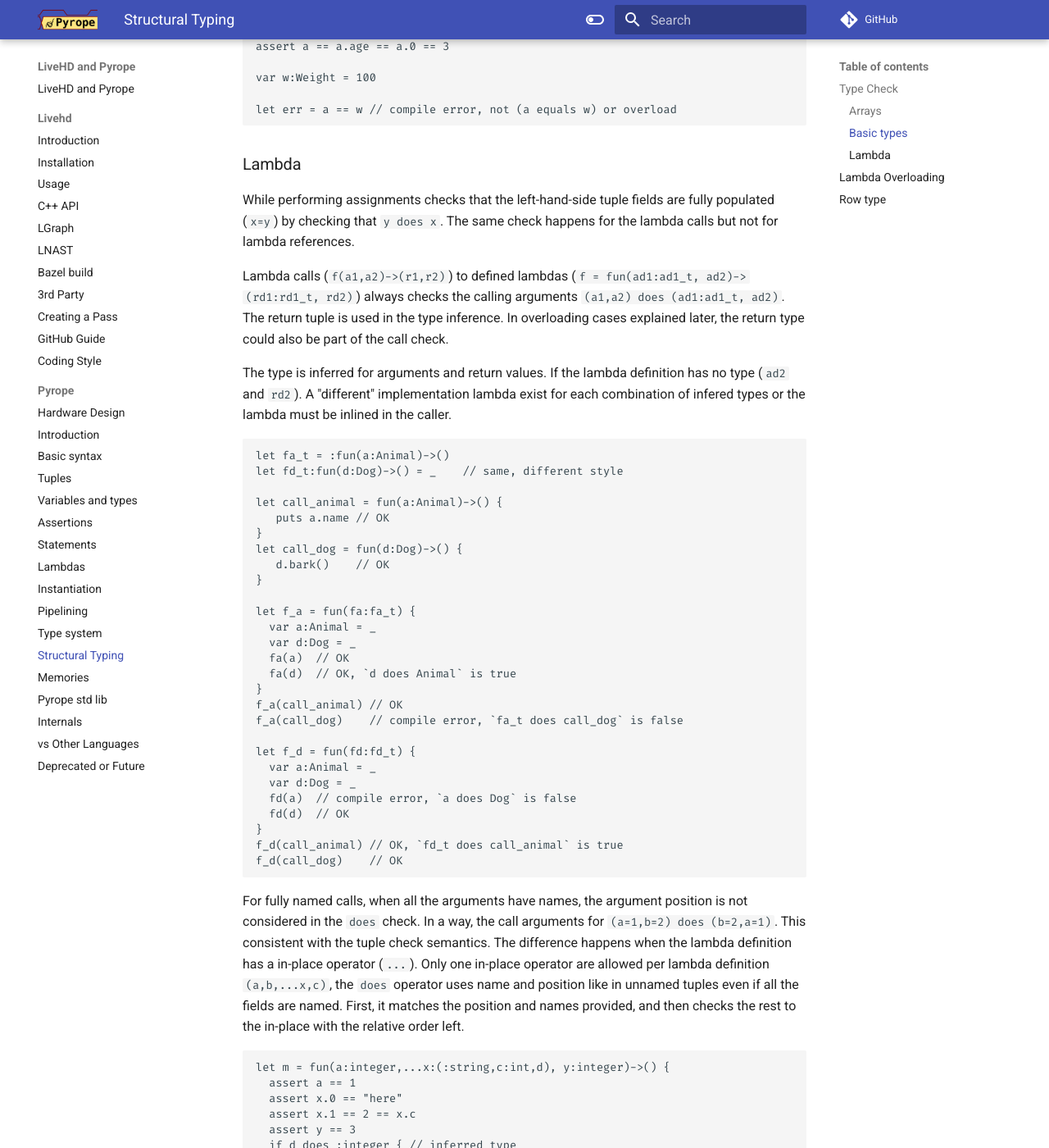
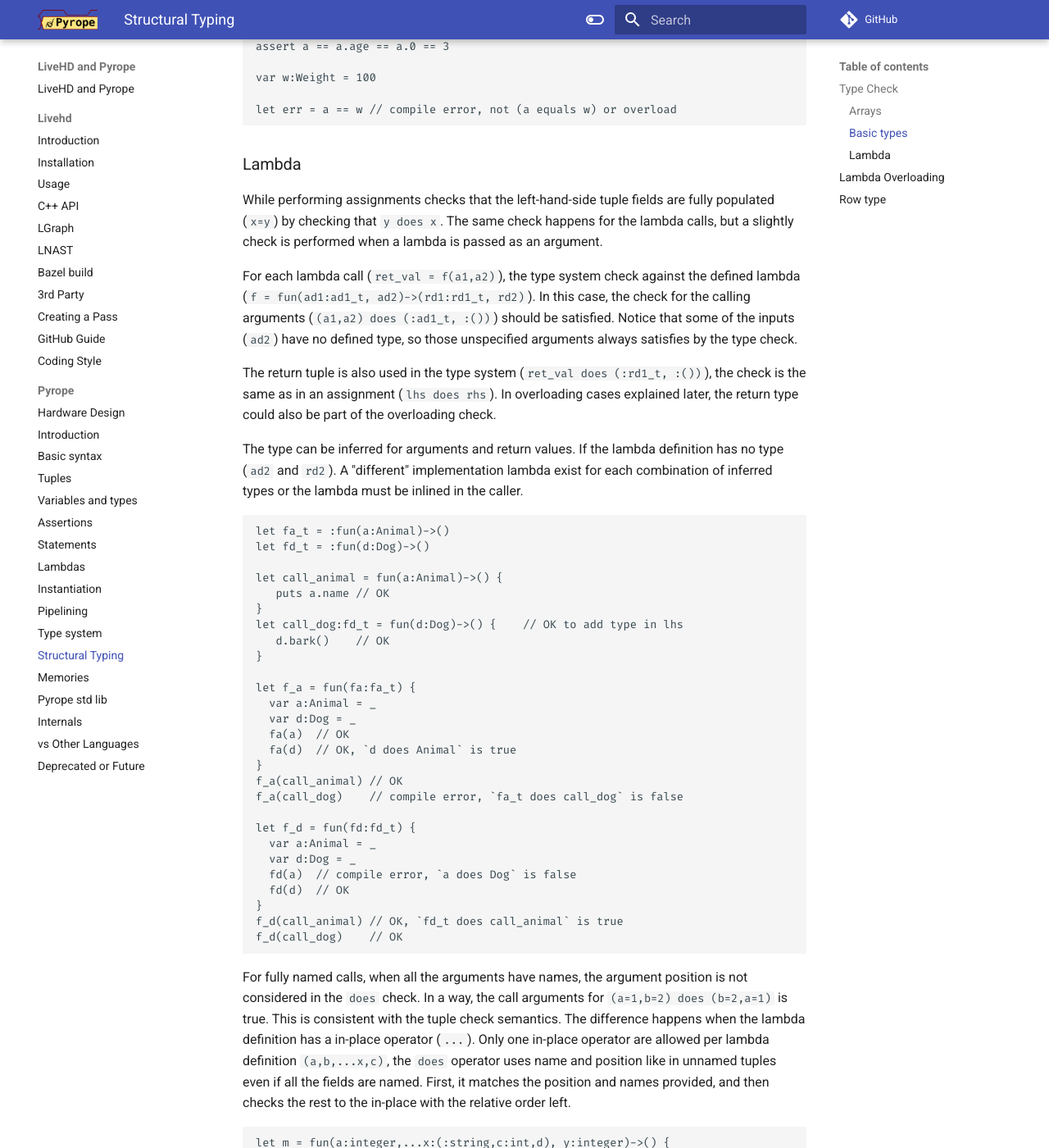
Before and after one commit to masc-ucsc/docs, an MkDocs documentation site: the page built from docs/pyrope/07b-structtype.md, in a window 1280 px wide and 1400 px high, scrolled down 2288 px. Shown: the whole window at 82% size. Built offline with MkDocs 1.6.1 and Material for MkDocs 9.7.7, drawn with Linux system fonts in a browser that asks for light colours; comment, search, counter and statistics services are not loaded; some of the changed text lies outside the part shown.

Commit message:
expand/clarify the lambda type check

````diff
--- a/docs/pyrope/07b-structtype.md
+++ b/docs/pyrope/07b-structtype.md
@@ -128,29 +128,35 @@ let err = a == w // compile error, not (a equals w) or overload
 
 While performing assignments checks that the left-hand-side tuple fields are
 fully populated (`x=y`) by checking that `y does x`. The same check happens for
-the lambda calls but not for lambda references.
+the lambda calls, but a slightly check is performed when a lambda is passed as
+an argument.
 
 
-Lambda calls (`f(a1,a2)->(r1,r2)`) to defined lambdas (`f = fun(ad1:ad1_t,
-ad2)->(rd1:rd1_t, rd2)`) always checks the calling arguments `(a1,a2) does
-(ad1:ad1_t, ad2)`. The return tuple is used in the type inference. In
+For each lambda call (`ret_val = f(a1,a2)`), the type system check against the
+defined lambda (`f = fun(ad1:ad1_t, ad2)->(rd1:rd1_t, rd2)`). In this case, the
+check for the calling arguments (`(a1,a2) does (:ad1_t, :())`) should be
+satisfied. Notice that some of the inputs (`ad2`) have no defined type, so those
+unspecified arguments always satisfies by the type check.
+
+The return tuple is also used in the type system (`ret_val does (:rd1_t,
+:())`), the check is the same as in an assignment (`lhs does rhs`). In
 overloading cases explained later, the return type could also be part of the
-call check.
+overloading check.
 
 
-The type is inferred for arguments and return values. If the lambda definition
+The type can be inferred for arguments and return values. If the lambda definition
 has no type (`ad2` and `rd2`). A "different" implementation lambda exist for
-each combination of infered types or the lambda must be inlined in the caller.
+each combination of inferred types or the lambda must be inlined in the caller.
 
 
 ```
 let fa_t = :fun(a:Animal)->()
-let fd_t:fun(d:Dog)->() = _    // same, different style
+let fd_t = :fun(d:Dog)->()
 
 let call_animal = fun(a:Animal)->() {
    puts a.name // OK
 }
-let call_dog = fun(d:Dog)->() {
+let call_dog:fd_t = fun(d:Dog)->() {    // OK to add type in lhs
    d.bark()    // OK
 }
 
@@ -176,7 +182,7 @@ f_d(call_dog)    // OK
 
 For fully named calls, when all the arguments have names, the argument position
 is not considered in the `does` check. In a way, the call arguments for
-`(a=1,b=2) does (b=2,a=1)`. This consistent with the tuple check semantics. The
+`(a=1,b=2) does (b=2,a=1)` is true. This is consistent with the tuple check semantics. The
 difference happens when the lambda definition has a in-place operator (`...`).
 Only one in-place operator are allowed per lambda definition `(a,b,...x,c)`,
 the `does` operator uses name and position like in unnamed tuples even if all
@@ -209,28 +215,43 @@ m("1","here",2,3)          // compile error, x has 3 fields
 
 For all the checks that are not function reference or in-place, the `x does y`
 check could be summarized as `x` is a superset of `y`. `x` has all the
-functionality of `y` and more. In a more formal compiler nomenclature `x does
+functionality of `y` and maybe more. In a more formal compiler nomenclature `x does
 y` applied to tuples is called a covariant relationship. It is covariant
 because adding the same extra fields to both `x` and `y` keeps the semantics
 (`((foo=3,...x) does (foo=3,...y)) == x does y`). This allows to extend the
 tuple semantics and the relationship is preserved.
 
 
-When `x` and `y` are composed in a function reference, the relationship is not
-covariant but contravariant. `Dog does Animal` is true, but
-`:fun(x:Dog)->() does :fun(x:Animal)->()` is false. The reason is shown in the
-previous example. The a `fun(fd:fd_t)` can be called with `call_animal` because
-the fields accessed by `call_animal` are only a subset of `Dog` and hence if
-called inside `f_d` it can handle the `Dog` type. The opposite is not the case.
+When `x` and `y` are in a lambda passed as reference to another lambda (lambda
+reference), the relationship is not covariant but contravariant. `Dog does
+Animal` is true, but `:fun(x:Dog)->() does :fun(x:Animal)->()` is false. The
+reason is shown in the previous example. The `fun(fd:fd_t)` can be called
+with `call_animal` because the fields accessed by `call_animal` are only a
+subset of `Dog` and hence if called inside `f_d` it can handle the `Dog` type.
+The opposite is not the case.
 
 
 `:fun(x1)->(x2) does :fun(y1)->y2` check is equivalent to `(y1 does x1) and (x2
 does y2)`.
 
 
-In progamming languages, this is usually called that the function arguments are
-contravariant and the return type is covariant. In Pyrope, the return type
-could be used to infer unless overloading is used.
+
+
+Given a lambda passed as argument (`:fun(x:fun(c:c_t)->(d:d_t))->(y)`), the
+check when passing the lambda as argument to `x` a function like
+`fun(w:w_t)->(z:z_t)`. In this case, the `:fun(:w_t)->(:z_t) does
+fun(:c_t)->(:d_t)` is a contravariant test for inputs and covariant for
+outputs. This makes it equivalent to `(:c_t does :w_t) and (:z_t does :d_t)`.
+
+
+If the same type is used as input and output is an equivalence check (`((a does
+b) and (b does a)) == (a equals b)`). In programming languages this is called
+an invariance or bivariance.
+
+
+Pyrope uses the typical check in modern languages where the function arguments
+are contravariant and the return type is covariant. In Pyrope, the return type
+is checked in the covariant and contravariant checks.
 
 
 
````
